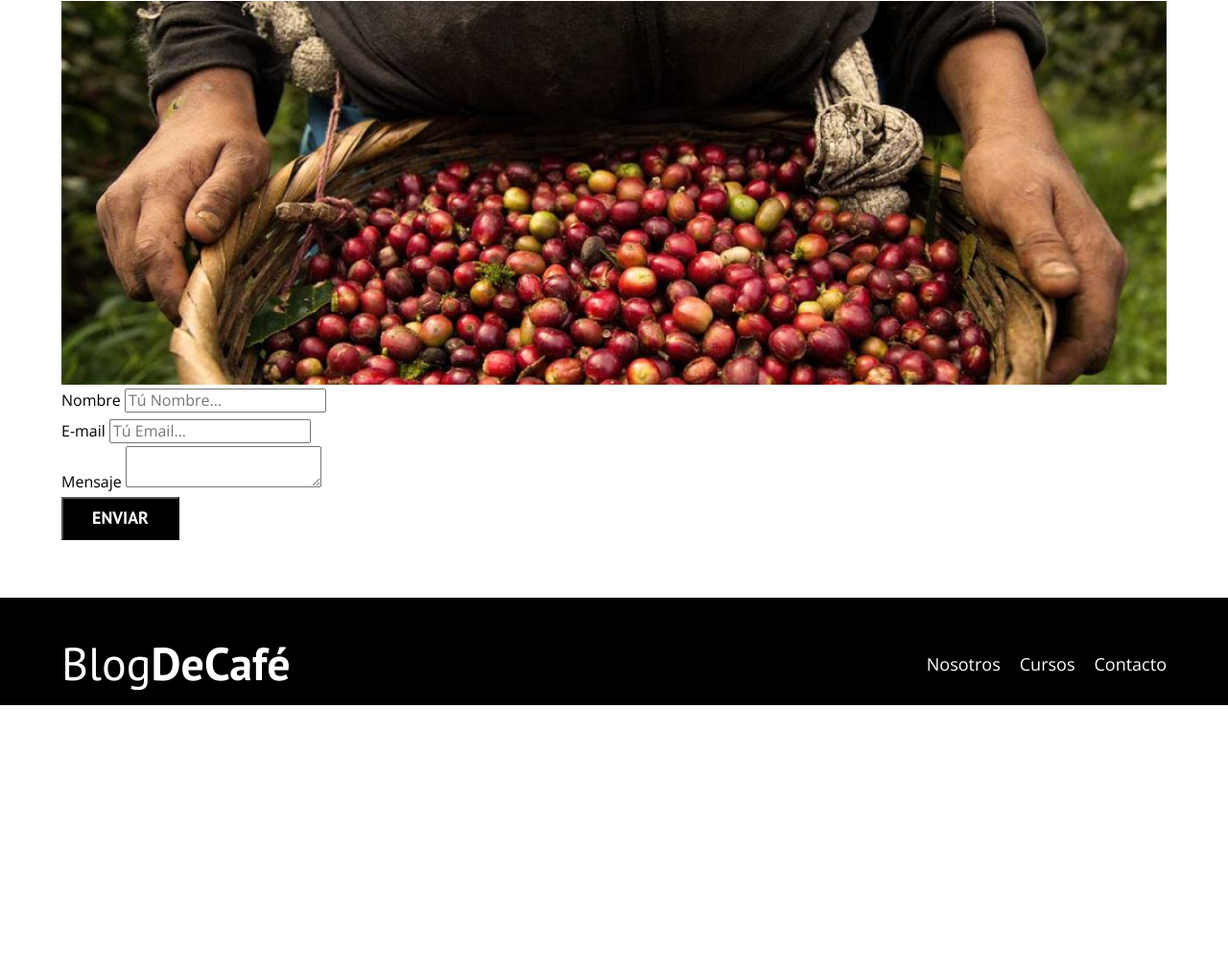
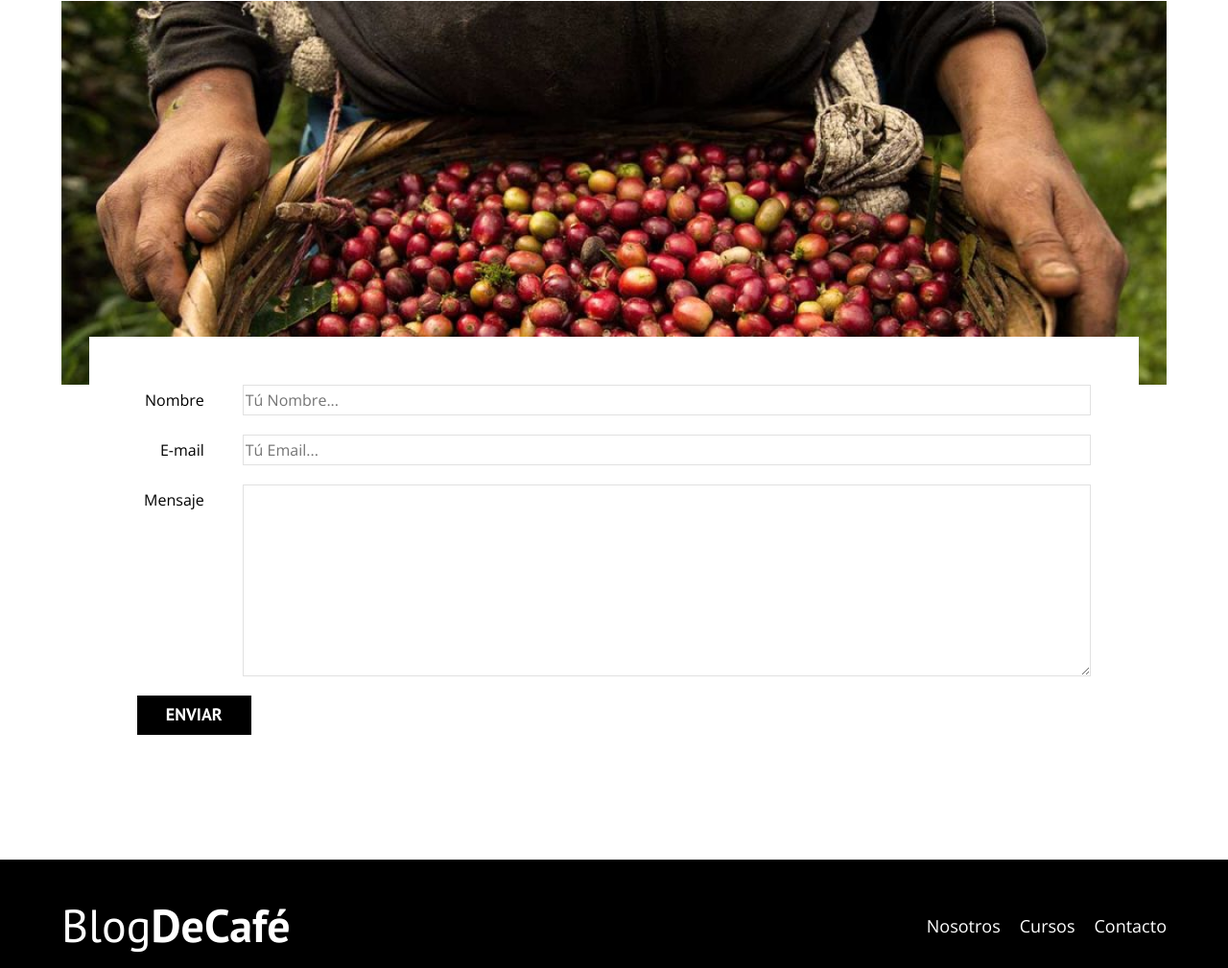
Before and after one commit to topgirl2410/blogCafe, a plain HTML site: page contacto.html in a window 1280 px wide. Shown: the part 701-1710 px from the top of the page at 96% size. Before the commit the page ends 1436 px from the top, so only its background shows below. Drawn offline with nearby package versions, Linux system fonts and the light colour scheme.

Commit message:
acabado el formulario

```diff
--- a/contacto.html
+++ b/contacto.html
@@ -45,18 +45,18 @@
 
         <form class="formulario">
             <div class="campo">
-                <label for="nombre">Nombre</label>
-                <input type="text" placeholder="Tú Nombre..." id="nombre">
+                <label class="campo__label" for="nombre">Nombre</label>
+                <input class="campo__field" type="text" placeholder="Tú Nombre..." id="nombre">
             </div>
 
             <div class="campo">
-                <label for="email">E-mail</label>
-                <input type="email" placeholder="Tú Email..." id="email">
+                <label class="campo__label" for="email">E-mail</label>
+                <input class="campo__field" type="email" placeholder="Tú Email..." id="email">
             </div>
 
             <div class="campo">
-                <label for="mensaje">Mensaje</label>
-                <textarea id="mensaje"></textarea>
+                <label class="campo__label" for="mensaje">Mensaje</label>
+                <textarea class="campo__field campo__field--textarea" id="mensaje"></textarea>
             </div>
 
             <div class="campo">
--- a/css/styles.css
+++ b/css/styles.css
@@ -167,12 +167,17 @@ img {
     text-transform: uppercase;
     font-weight: 700;
     margin-bottom: 2rem;
+    border: none;
 }
 
 @media (min-width: 768px) {
     .boton {
         display: inline-block;
     }
+}
+
+.boton:hover {
+    cursor: pointer;
 }
 
 .boton--primario {
@@ -269,3 +274,33 @@ img {
     background-size: cover;
     background-repeat: no-repeat;
 }
+
+/** Formulario **/
+
+.formulario {
+    background-color: var(--blanco);
+    margin: -5rem auto 0 auto;
+    width: 95%;
+    padding: 5rem;
+}
+
+.campo {
+    display: flex;
+    margin-bottom: 2rem;
+    gap: 2rem;
+}
+
+.campo__label {
+    flex: 0 0 9rem;
+    text-align: right;
+    padding-right: 2rem;
+}
+
+.campo__field {
+    flex: 1;
+    border: 1px solid var(--gris);
+}
+
+.campo__field--textarea {
+    height: 20rem;
+}
```
